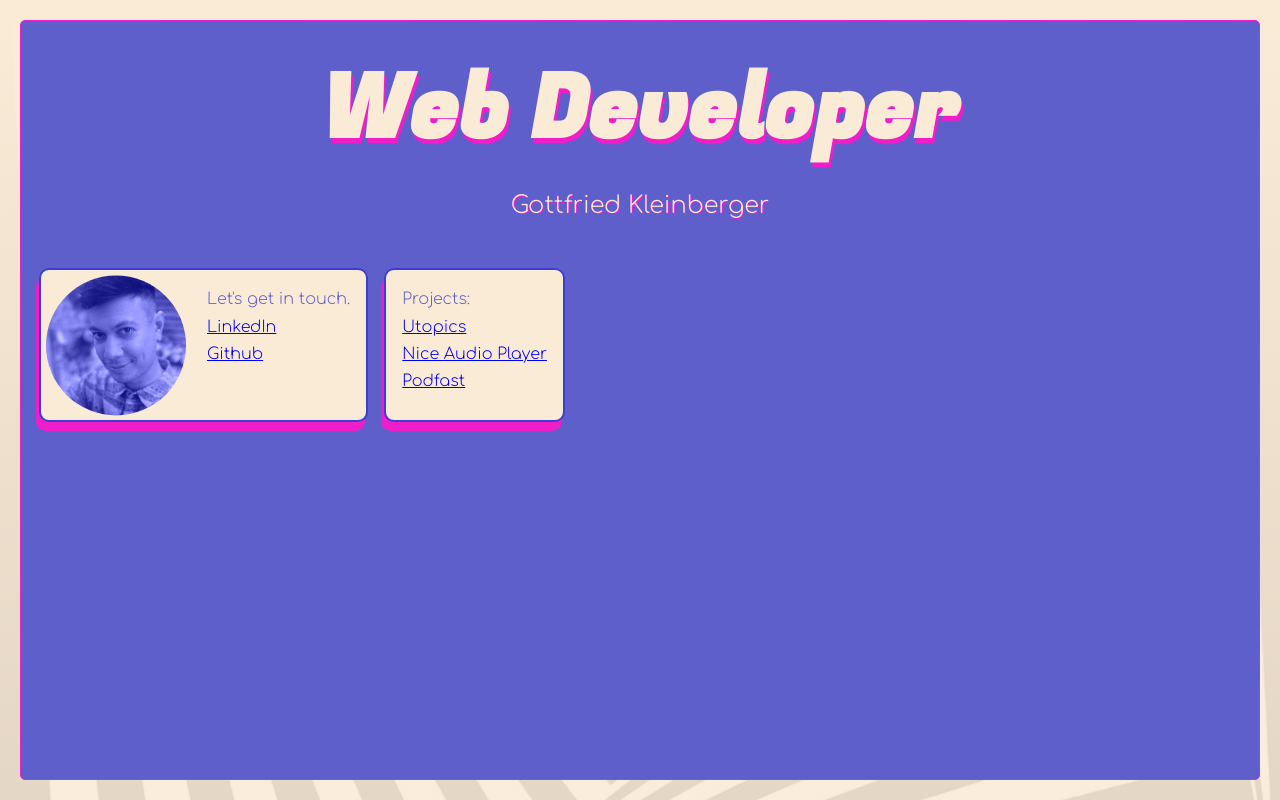
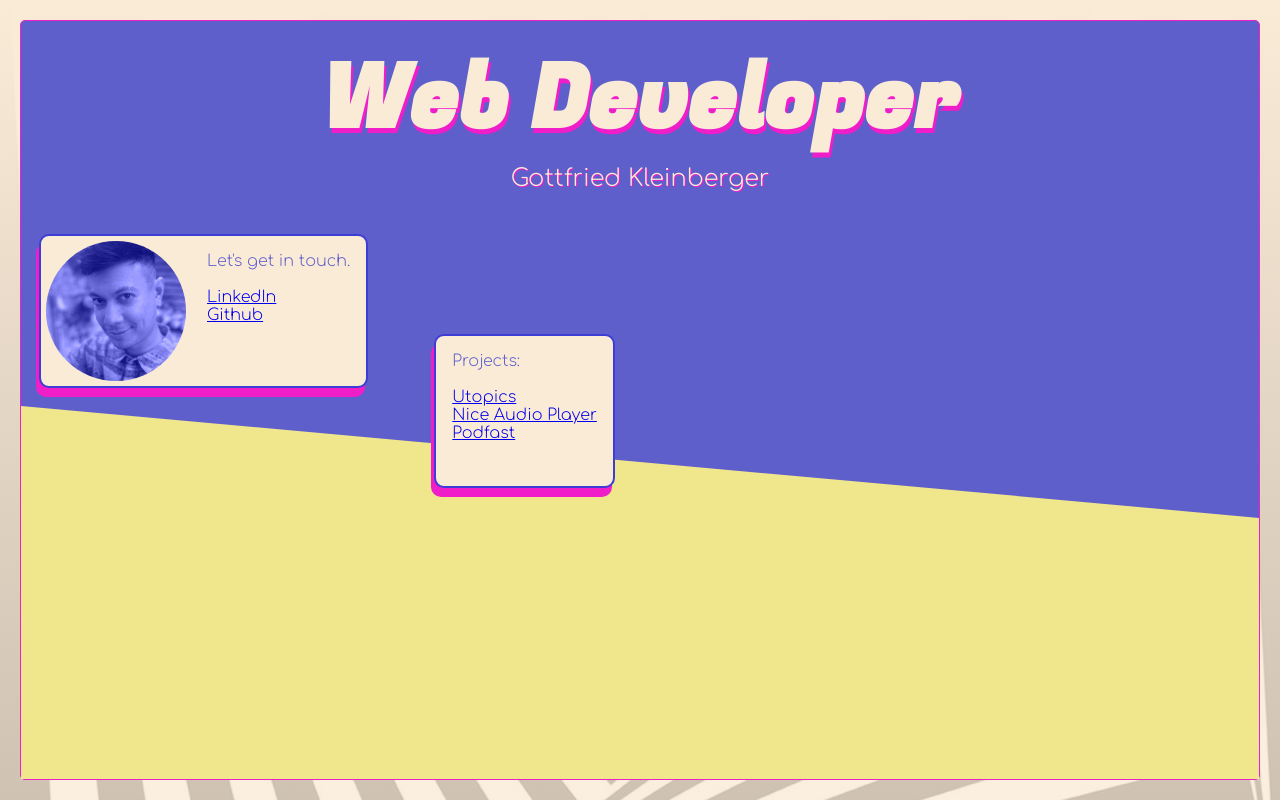
Before and after one commit to deuxp/deuxp.github.io, a website with bundled scripts: page index.html in a window 1280 px wide. Built offline with nearby package versions, Linux system fonts and the light colour scheme; a web font is replaced by a local one.

Commit message:
more styling

```diff
--- a/index.html
+++ b/index.html
@@ -22,8 +22,10 @@
     <main>
 
         <header class="header">
-            <h1 class="job-title">Web Developer<h1>
-                    <h2 class="name">Gottfried Kleinberger<h2>
+            <div class="header-bg">
+                <h1 class="job-title">Web Developer<h1>
+                        <h2 class="name">Gottfried Kleinberger<h2>
+            </div>
         </header>
 
         <div class=" card-container">
@@ -33,22 +35,24 @@
                 </div>
 
                 <div class="card-text">
-                    <p>Let's get in touch.</p>
+                    <p>Let's get in touch.</p><br>
                     <a href="http://www.linkedin.com/in/gottfriedkleinberger">LinkedIn</a><br>
                     <a href="https://github.com/deuxp">Github</a>
                 </div>
             </article>
 
-            <article class="card">
+            <article class="card projects">
                 <div class="card-text">
-                    <p>Projects:</p>
+                    <p>Projects:</p><br>
                     <a href="https://www.utopics.com">Utopics</a><br>
                     <a href="https://github.com/deuxp/nice-audio-player">Nice Audio Player</a><br>
                     <a href="https://github.com/deuxp/podfast">Podfast</a>
                 </div>
             </article>
         </div>
-        </>
+
+
+        <div class="slant"></div>
     </main>
 </body>
 <script type="module" src="public/scripts/script.js"></script>
--- a/public/styles/body-main.css
+++ b/public/styles/body-main.css
@@ -9,10 +9,10 @@ body {
   font-family: "Comfortaa", sans-serif;
   font-weight: 300;
   font-size: 1em;
-  line-height: 1.7;
+  /* line-height: 1.7; */
   color: var(--letter-white);
   /* background-color: var(--letter-white); */
-  background-image: linear-gradient(rgba(250, 235, 215, 1), rgba(250, 235, 215, .9)), url(/public/img/optical.jpg);
+  background-image: linear-gradient(rgba(250, 235, 215, 1), rgba(250, 235, 215, .8)), url(/public/img/optical.jpg);
   background-position: center;
   background-size: cover;
   caret-color: transparent;
@@ -23,6 +23,8 @@ body {
 
 main {
   /* width: 90%; */
+  display: flex;
+  flex-flow: column;
   height: 95vh;
   margin: auto;
   background: var(--bg-blue);
@@ -30,14 +32,19 @@ main {
   border: 1px solid var(--pink);
 }
 
+.header {
+  position: relative;
+  /* background-image: url(/public/img/optical.jpg); */
+  /* mix-blend-mode: soft-light; */
+}
 
-
-.header {
+.header-bg {
   display: flex;
   flex-direction: column;
   justify-content: center;
   align-items: center;
 }
+
 
 .job-title {
   font-family: "Fugaz One", monospace, sans-serif;
@@ -52,6 +59,13 @@ main {
   font-weight: 300;
   margin-bottom: 1em;
 }
+
+.slant {
+  background-color: khaki;
+  flex: 1 1 auto;
+  clip-path: polygon(0 0, 100% 30%, 100% 100%, 0 100%);
+}
+
 
 @media screen and (min-width: 640px) {
   .name {
--- a/public/styles/card-container.css
+++ b/public/styles/card-container.css
@@ -3,12 +3,15 @@
   display: flex;
   flex-direction: column;
   padding: 10px;
+  z-index: 1;
+  gap: 0;
 }
 
 @media screen and (min-width: 640px) {
   .card-container {
     flex-direction: row;
-    /* justify-content: stretch;
-    align-items: stretch; */
+    /* justify-content: space-around; */
+    /* justify-content: flex-end; */
+    gap: 50px;
   }
 }
--- a/public/styles/card.css
+++ b/public/styles/card.css
@@ -25,6 +25,7 @@
   border-radius: 10px;
 }
 
+
 img {
   position: absolute;
   height: 150px;
@@ -32,3 +33,9 @@ img {
   mix-blend-mode: luminosity;
   border-radius: 10px;
 }
+
+@media screen and (min-width: 640px) {
+  .projects {
+    top: 100px;
+  }
+}
```
